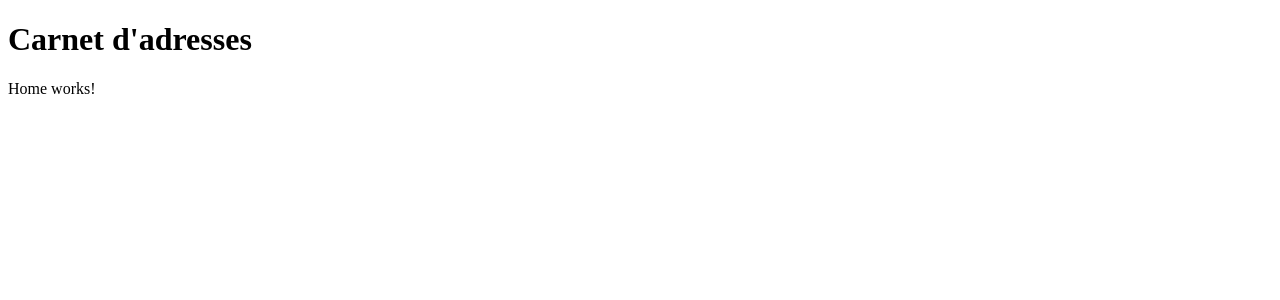
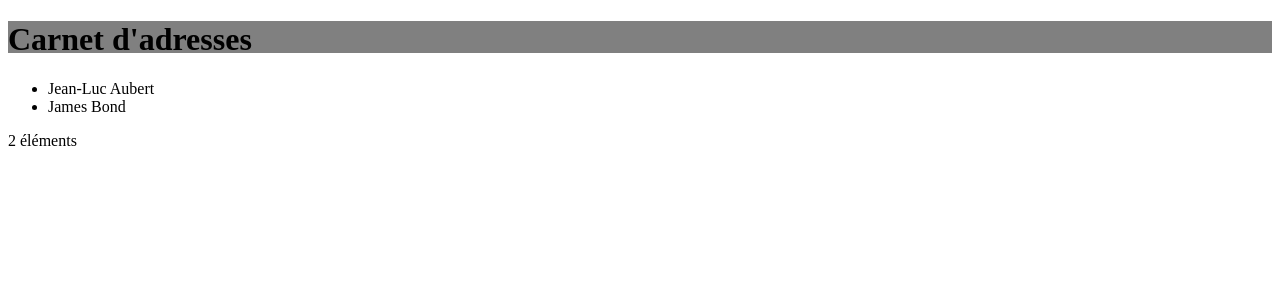
Before and after one commit to dacodemaniak/ng11-address, an Angular app: page / in a window 1280 px wide. Shown: the top 300 px of the page. Built offline with nearby package versions, Linux system fonts and the light colour scheme.

Commit message:
Add interface and data binding

```diff
--- a/src/app/app.component.html
+++ b/src/app/app.component.html
@@ -1,4 +1,21 @@
 <div id="app-cmp-main-div">
     <h1>{{ title }}</h1>
-  <app-home></app-home>
+    <ul>
+      <ng-container *ngFor="let address of addresses">
+        <li
+          (click)="showDetail(address)"
+        >
+          <span>{{ address.firstName }} {{ address.lastName }}</span>
+        </li>
+      </ng-container>
+    </ul>
+    <p>
+      {{ addresses.length }} éléments
+    </p>
+
+    <app-address-detail
+      class="big-address-detail"
+      [hidden]="isDetailHidden"
+      [detail]="displayedAddress"
+    ></app-address-detail>
 </div>
--- a/src/app/app.component.scss
+++ b/src/app/app.component.scss
@@ -0,0 +1,14 @@
+div {
+  height: 2em;
+  background-color: rgb(128, 128, 128);
+}
+
+.big-address-detail {
+  position: absolute;
+  top: 0;
+  left: 0;
+  height: 100%;
+  width: 100%;
+  background-color: black;
+  color: white;
+}
--- a/src/app/app.component.ts
+++ b/src/app/app.component.ts
@@ -1,4 +1,6 @@
 import { Component, OnInit } from '@angular/core';
+import { Address } from 'cluster';
+import { AddressInterface } from './shared/interfaces/address-interface';
 
 @Component({
   selector: 'app-root',
@@ -7,9 +9,28 @@ import { Component, OnInit } from '@angular/core';
 })
 export class AppComponent implements OnInit {
   private _title!: string;
+  public addresses: AddressInterface[] = [];
+
+  public isDetailHidden!: boolean;
+  public displayedAddress!: AddressInterface;
 
   ngOnInit(): void {
     this._title = 'Carnet d\'adresses';
+    this.isDetailHidden = true;
+
+    this.addresses.push({
+      lastName: 'Aubert',
+      firstName: 'Jean-Luc',
+      birthDate: new Date('1968-3-30'),
+      phoneNumber: '0563214789'
+    });
+    this.addresses.push({
+      lastName: 'Bond',
+      firstName: 'James',
+      birthDate: new Date('1943-4-26'),
+      phoneNumber: '555-55-007'
+    });
+
   }
 
   public get title(): string {
@@ -19,4 +40,10 @@ export class AppComponent implements OnInit {
   public set title(title: string) {
     this._title = title;
   }
+
+  public showDetail(address: AddressInterface): void {
+    console.log(`Showing ${address.lastName}`);
+    this.isDetailHidden = false;
+    this.displayedAddress = address;
+  }
 }
--- a/src/app/app.module.ts
+++ b/src/app/app.module.ts
@@ -4,11 +4,13 @@ import { NgModule } from '@angular/core';
 import { AppRoutingModule } from './app-routing.module';
 import { AppComponent } from './app.component';
 import { HomeComponent } from './pages/home/home.component';
+import { AddressDetailComponent } from './shared/components/address-detail/address-detail.component';
 
 @NgModule({
   declarations: [
     AppComponent,
-    HomeComponent
+    HomeComponent,
+    AddressDetailComponent
   ],
   imports: [
     BrowserModule,
--- /dev/null
+++ b/src/app/shared/components/address-detail/address-detail.component.html
@@ -0,0 +1,6 @@
+<div *ngIf="detail">
+  <p>Nom: {{ detail.lastName }}</p>
+  <p>Prénom: {{ detail.firstName }}</p>
+  <p>Né(e) le: {{ detail.birthDate }}</p>
+  <p>Téléphone: {{ detail.phoneNumber }}</p>
+</div>
--- /dev/null
+++ b/src/app/shared/components/address-detail/address-detail.component.ts
@@ -0,0 +1,18 @@
+import { Component, Input, OnInit } from '@angular/core';
+import { AddressInterface } from '../../interfaces/address-interface';
+
+@Component({
+  selector: 'app-address-detail',
+  templateUrl: './address-detail.component.html',
+  styleUrls: ['./address-detail.component.scss']
+})
+export class AddressDetailComponent implements OnInit {
+
+  @Input() public detail!: AddressInterface;
+
+  constructor() { }
+
+  ngOnInit(): void {
+  }
+
+}
--- /dev/null
+++ b/src/app/shared/interfaces/address-interface.ts
@@ -0,0 +1,7 @@
+export interface AddressInterface {
+  id?: number;
+  lastName: string;
+  firstName: string;
+  birthDate: Date;
+  phoneNumber: string;
+}
```
Also changed, not shown: src/app/shared/components/address-detail/address-detail.component.scss (added).
